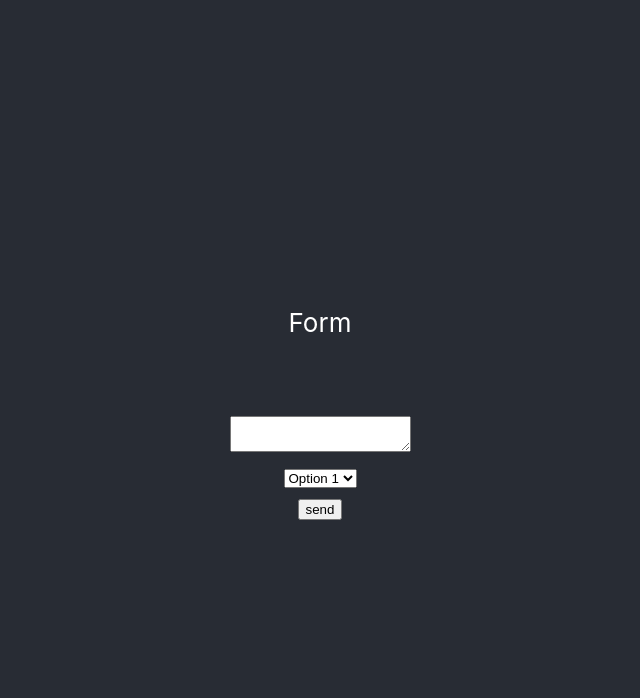
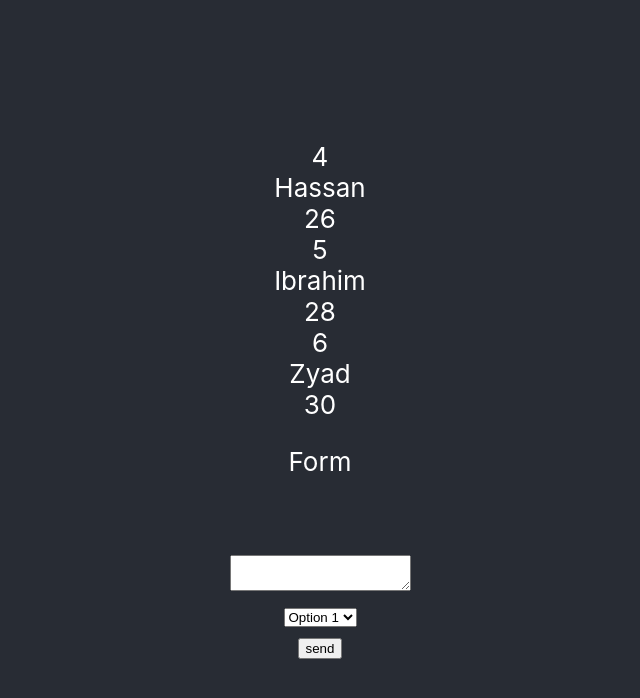
Before and after one commit to asayedio/myfirst-react-app, a React (Create React App) app: page / in a window 1280 px wide. Shown: the top 698 px of the page, without its empty margins (320-960 px from the left). Built offline with nearby package versions, Linux system fonts and the light colour scheme.

Commit message:
Implement conditional if

```diff
--- a/src/App.js
+++ b/src/App.js
@@ -1,9 +1,9 @@
-import React ,{ useState, Component }from 'react';
+import React, { useState, Component } from 'react';
 import logo from './logo.svg';
 import './App.css';
-import Child from  './Child.js';
-import {num1,num2,test,test2} from './module.js';
-import Items from  './components/Items.js';
+import Child from './Child.js';
+import { num1, num2, test, test2 } from './module.js';
+import Items from './components/Items.js';
 class App extends Component {
   // Declare a new state variable, which we'll call "count"
   /*   const [info, changeIntialInfo] = React.useState({
@@ -40,31 +40,32 @@ console.log("Test !");
   }
   //the arrow function //we can remove {} in case it's only one line
   const testArrow = () => console.log("Test Arrow! ");  */
+ /*  state = {
+    name: ''
+  } */
   state = {
-  items :[
-    {id:1,name:'Ahmed',age:20},
-    {id:2,name:'Mohamed',age:22},
-    {id:3,name:'Eslam',age:24},
-    {id:4,name:'Hassan',age:26},
-    {id:5,name:'Ibrahim',age:28},
-    {id:6,name:'Zyad',age:30}
+    items: [
+      { id: 1, name: 'Ahmed', age: 20 },
+      { id: 2, name: 'Mohamed', age: 22 },
+      { id: 3, name: 'Eslam', age: 24 },
+      { id: 4, name: 'Hassan', age: 26 },
+      { id: 5, name: 'Ibrahim', age: 28 },
+      { id: 6, name: 'Zyad', age: 30 }
     ]
   };
-state ={
-  name:''
-}
-textChange =(e) => {
+
+  textChange = (e) => {
     this.setState({
-    name:e.target.value
+      name: e.target.value
     });
   }
-submitForm =(e) => {
+  submitForm = (e) => {
     e.preventDefault();
     this.setState({
-    name:'Succesully'
+      name: 'Succesully'
     });
   }
-render(){
+  render() {
     return (
       <div className="App">
         <header className="App-header">
@@ -80,14 +81,15 @@ render(){
         <button onClick={() => changeInfo()} >Change</button>
         <p>{info.name}</p>
         <p>{info.age}</p> */}
-        {/* List Array
-        <Items items={this.state.items}/> */}
+
+          <Items items={this.state.items} />
+
           <p>Form</p>
           <p>{this.state.name}</p>
           <form onSubmit={this.submitForm}>
             {/* <input type="text" onChange={this.textChange}/>
           <button>Submit</button> */}
-          <textarea type="text" onChange={this.textChange}/>
+            <textarea type="text" onChange={this.textChange} />
             <br />
             <select onChange={this.textChange}>
               <option value="v1">Option 1</option>
@@ -96,7 +98,7 @@ render(){
               <option value="v4">Option 4</option>
             </select>
             <br />
-          <input type="submit" value="send" onSubmit={this.submitForm}/>
+            <input type="submit" value="send" onSubmit={this.submitForm} />
           </form>
         </header>
       </div>
--- a/src/components/Items.js
+++ b/src/components/Items.js
@@ -1,20 +1,20 @@
-import React ,{Component} from 'react';
+import React, { Component } from 'react';
 
-class Items extends React.Component{
-    render(){
+class Items extends Component {
+    render() {
         //const {id,name,age} = this.props;
         const theItems = this.props.items;
-        const items = theItems.map( (item) =>{
-            return(
+        const items = theItems.map((item) => {
+            return item.age > 25 ? (
                 <div key={item.id}>
-                    <div>{item.id}</div>
-                    <div>{item.name}</div>
-                    <div>{item.age}</div>
-                    <hr/>
-                </div>
-            )
+                <div>{item.id}</div>
+                <div>{item.name}</div>
+                <div>{item.age}</div>
+
+            </div>
+            ) : null
         })
-        return(
+        return (
             <div>
                 <div>{items}</div>
             </div>
```
Lines whose indentation alone changed are shown as unchanged.
